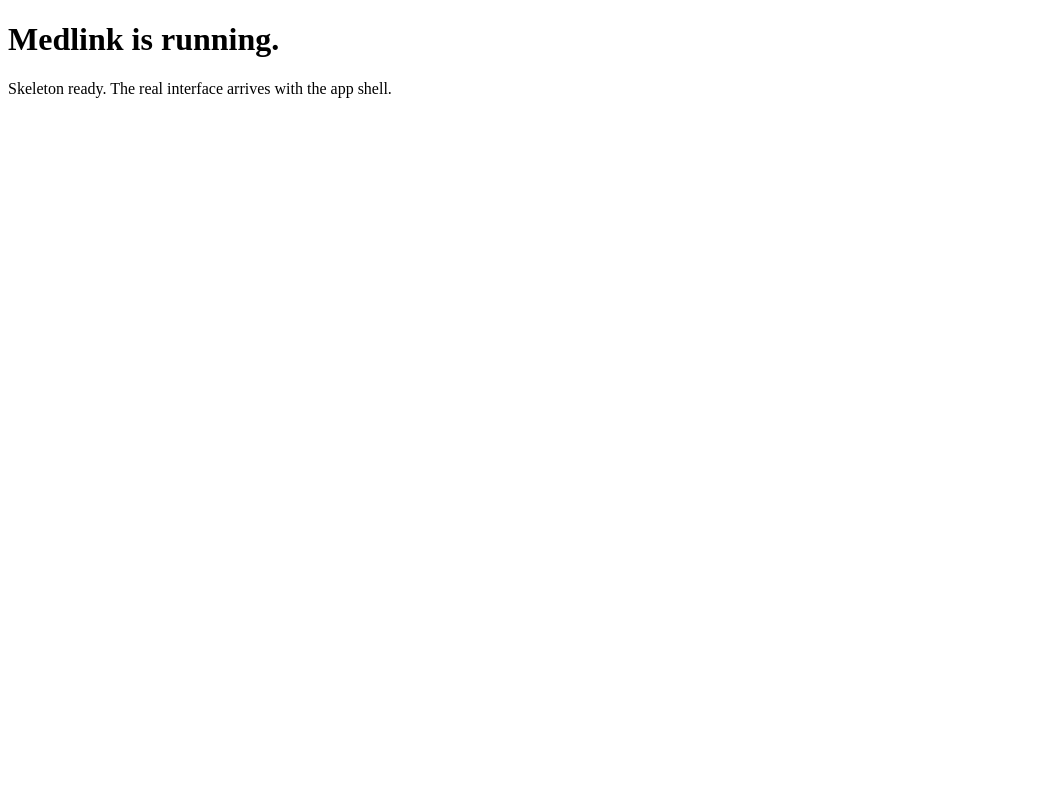
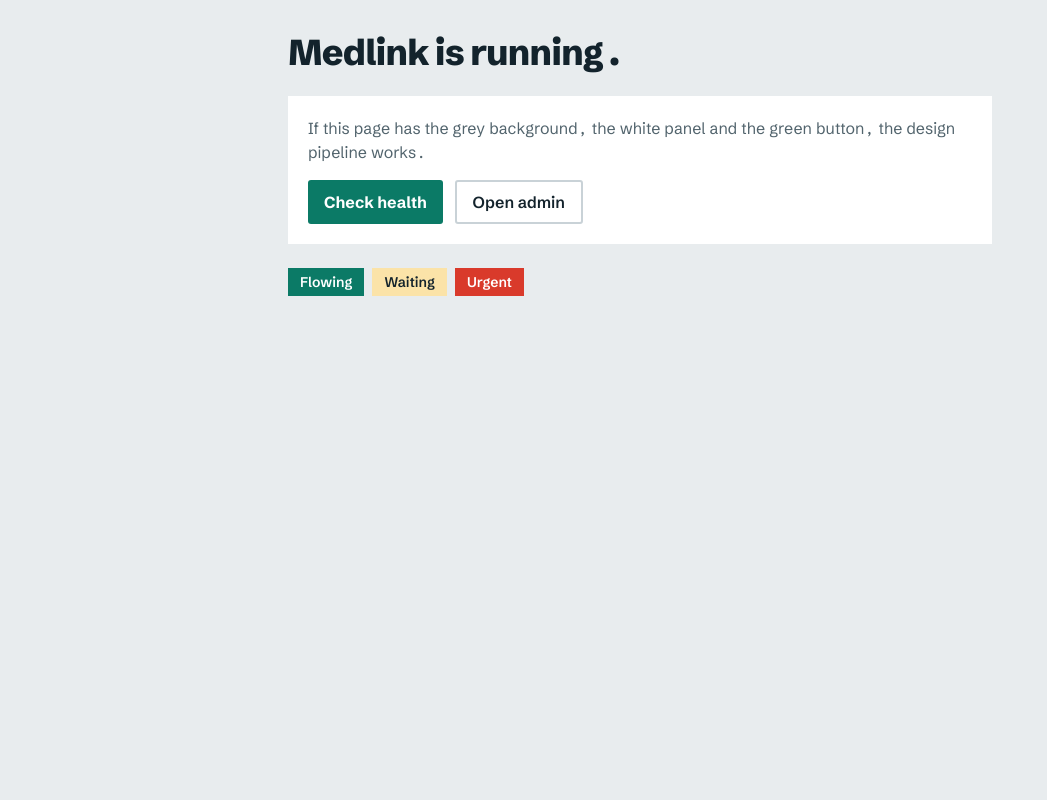
Before and after one commit to arseneney11/medlink, a Django app: page / in a window 1280 px wide. Shown: the whole page, without its empty margins (0-1047 px from the left). Run offline with Django 5.2, Linux system fonts and the light colour scheme; style sheets or scripts are compiled from the project's sources.

Commit message:
chore: tailwind pipeline, design tokens, port 55432

```diff
--- a/docker-compose.yml
+++ b/docker-compose.yml
@@ -8,7 +8,7 @@ services:
       POSTGRES_USER: ${POSTGRES_USER:-medlink}
       POSTGRES_PASSWORD: ${POSTGRES_PASSWORD:-medlink}
     ports:
-      - "${POSTGRES_PORT:-5432}:5432"
+      - "${POSTGRES_PORT:-55432}:5432"
     volumes:
       - medlink_pgdata:/var/lib/postgresql/data
     healthcheck:
--- /dev/null
+++ b/static/src/app.css
@@ -0,0 +1,54 @@
+@import "tailwindcss";
+
+/* Where Tailwind looks for class names. */
+@source "../../templates";
+@source "../../apps";
+
+/* Medlink design tokens (direction A, "Ward Board").
+   Every name here becomes a utility: bg-ground, text-ink, border-line, ... */
+@theme {
+  --font-sans: "Schibsted Grotesk", ui-sans-serif, system-ui, sans-serif;
+
+  --color-ground: #e8ecee;      /* page background */
+  --color-panel: #ffffff;       /* cards and tables */
+  --color-mist: #eef2f3;        /* quiet fills, patient chips */
+  --color-ink: #13232c;         /* text and the dark top bar */
+  --color-ink-soft: #52646d;    /* secondary text */
+  --color-line: #dde3e6;        /* thin dividers */
+  --color-line-strong: #c9d2d7; /* input borders */
+
+  --color-scrub: #0b7a66;       /* primary action, "flowing" */
+  --color-scrub-dark: #065244;
+  --color-scrub-light: #3dcfb2;
+  --color-urgent: #d93a2b;      /* emergencies, critical alerts */
+  --color-amber: #f0a81f;       /* waiting too long, insurer owes */
+  --color-amber-soft: #fbe3a8;
+}
+
+@layer base {
+  html {
+    background: var(--color-ground);
+    color: var(--color-ink);
+  }
+  body {
+    font-family: var(--font-sans);
+    /* Equal-width digits so money and vitals line up in columns. */
+    font-variant-numeric: tabular-nums;
+  }
+  :focus-visible {
+    outline: 3px solid var(--color-scrub-light);
+    outline-offset: 2px;
+  }
+}
+
+@layer components {
+  .panel {
+    @apply bg-panel p-5;
+  }
+  .btn-primary {
+    @apply inline-flex min-h-11 items-center justify-center rounded-[3px] bg-scrub px-4 font-bold text-white hover:bg-scrub-dark;
+  }
+  .btn-quiet {
+    @apply inline-flex min-h-11 items-center justify-center rounded-[3px] border-2 border-line-strong bg-panel px-4 font-semibold hover:bg-mist;
+  }
+}
--- /dev/null
+++ b/templates/base.html
@@ -0,0 +1,16 @@
+{% load static %}
+<!doctype html>
+<html lang="en">
+<head>
+  <meta charset="utf-8">
+  <meta name="viewport" content="width=device-width, initial-scale=1">
+  <title>{% block title %}Medlink{% endblock %}</title>
+  <link rel="preconnect" href="https://fonts.googleapis.com">
+  <link rel="preconnect" href="https://fonts.gstatic.com" crossorigin>
+  <link href="https://fonts.googleapis.com/css2?family=Schibsted+Grotesk:wght@400..800&display=swap" rel="stylesheet">
+  <link rel="stylesheet" href="{% static 'dist/app.css' %}">
+</head>
+<body class="min-h-screen">
+  {% block body %}{% endblock %}
+</body>
+</html>
--- a/templates/home.html
+++ b/templates/home.html
@@ -1,12 +1,21 @@
-<!doctype html>
-<html lang="en">
-<head>
-  <meta charset="utf-8">
-  <meta name="viewport" content="width=device-width, initial-scale=1">
-  <title>Medlink</title>
-</head>
-<body>
-  <h1>Medlink is running.</h1>
-  <p>Skeleton ready. The real interface arrives with the app shell.</p>
-</body>
-</html>
+{% extends "base.html" %}
+
+{% block body %}
+<main class="mx-auto flex max-w-3xl flex-col gap-6 p-8">
+  <h1 class="text-4xl font-extrabold tracking-tight">Medlink is running.</h1>
+
+  <div class="panel flex flex-col gap-4">
+    <p class="text-ink-soft">If this page has the grey background, the white panel and the green button, the design pipeline works.</p>
+    <div class="flex flex-wrap gap-3">
+      <a href="/health/" class="btn-primary">Check health</a>
+      <a href="/admin/" class="btn-quiet">Open admin</a>
+    </div>
+  </div>
+
+  <div class="flex flex-wrap gap-2 text-sm font-semibold">
+    <span class="bg-scrub px-3 py-1 text-white">Flowing</span>
+    <span class="bg-amber-soft px-3 py-1">Waiting</span>
+    <span class="bg-urgent px-3 py-1 text-white">Urgent</span>
+  </div>
+</main>
+{% endblock %}
```
Also changed, not shown: package.json (added, +29 -0 lines), tests/test_home.py (added, +7 -0 lines), package-lock.json (added), 1 other file.
